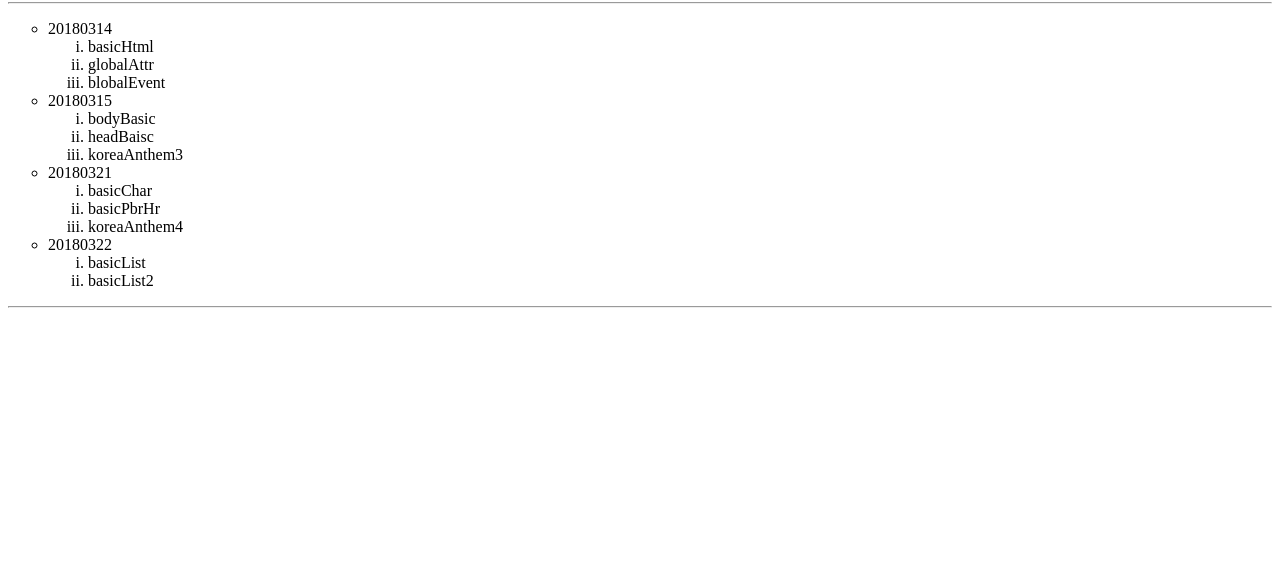
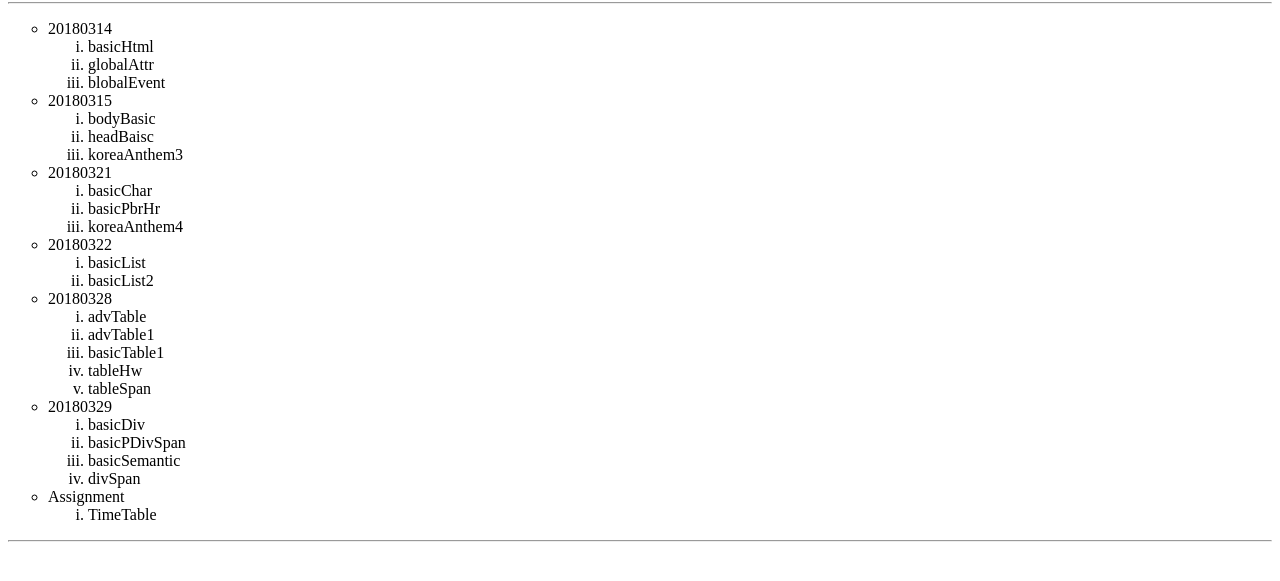
Before and after one commit to seuly/seuly.github.io, a plain HTML site: page index.html in a window 1280 px wide. Shown: the part 87-668 px from the top of the page. Drawn offline with Linux system fonts and the light colour scheme.

Commit message:
Update index.html

```diff
--- a/index.html
+++ b/index.html
@@ -35,6 +35,28 @@
         <li> basicList2 </li>
       </ol>
     </li>
+    <li> 20180328
+      <ol type = "i">
+        <li> advTable </li>
+        <li> advTable1 </li>
+        <li> basicTable1 </li>
+        <li> tableHw </li>
+        <li> tableSpan </li>
+      </ol>
+    </li>
+    <li> 20180329
+      <ol type = "i">
+        <li> basicDiv </li>
+        <li> basicPDivSpan </li>
+        <li> basicSemantic </li>
+        <li> divSpan </li>
+      </ol>
+    </li>
+    <li> Assignment
+      <ol type = "i">
+        <li> TimeTable </li>
+      </ol>
+    </li>
   </ul> <hr/>
 </body>
 </html>
```
